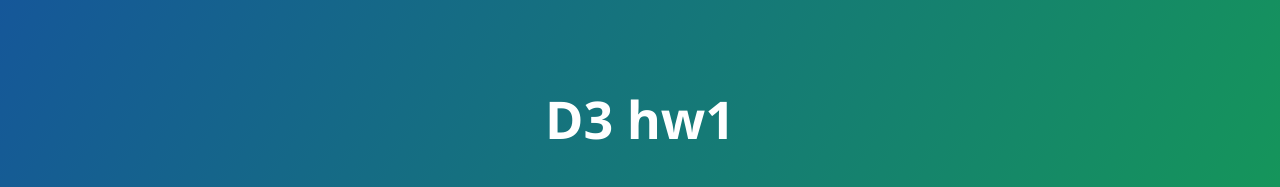
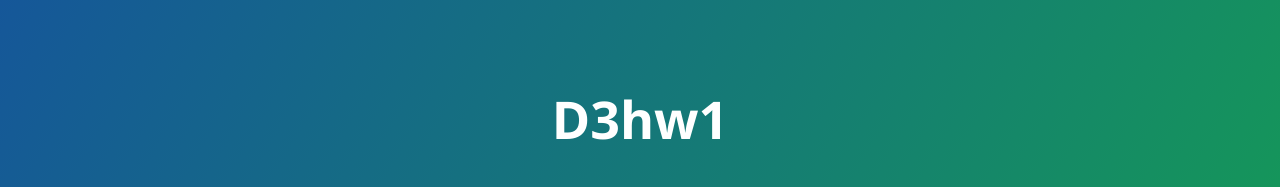
Before and after one commit to lhlee0506/d3_hw1, a plain HTML site: page index.html in a window 1280 px wide. Shown: the top 187 px of the page. Drawn offline with nearby package versions, Linux system fonts and the light colour scheme.

Commit message:
no message

```diff
--- a/index.html
+++ b/index.html
@@ -11,7 +11,7 @@
   </head>
   <body>
     <section class="page-header">
-      <h1 class="project-name">D3 hw1</h1>
+      <h1 class="project-name">D3hw1</h1>
       <h2 class="project-tagline"></h2>
       <a href="https://github.com/lhlee0506/d3_hw1" class="btn">View on GitHub</a>
       <a href="https://github.com/lhlee0506/d3_hw1/zipball/master" class="btn">Download .zip</a>
```
